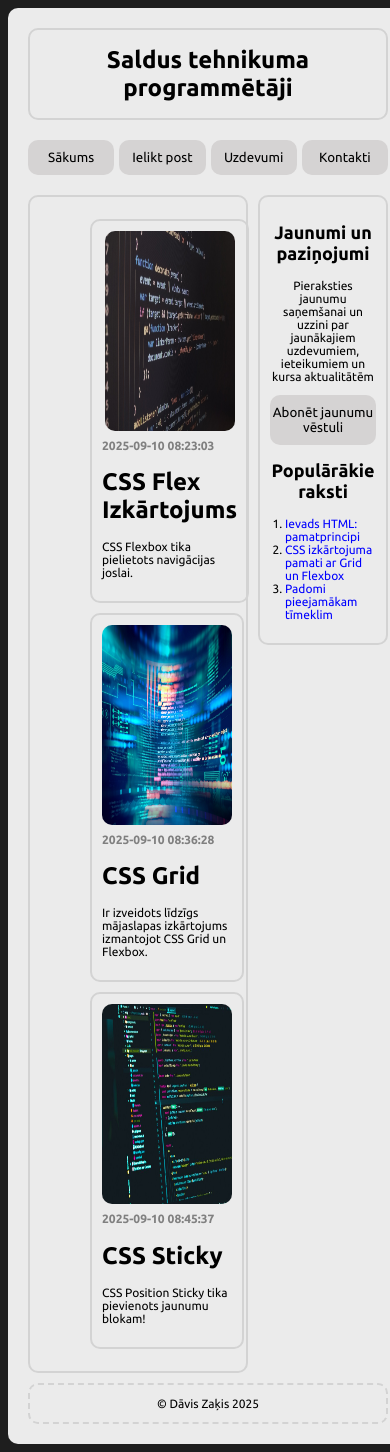
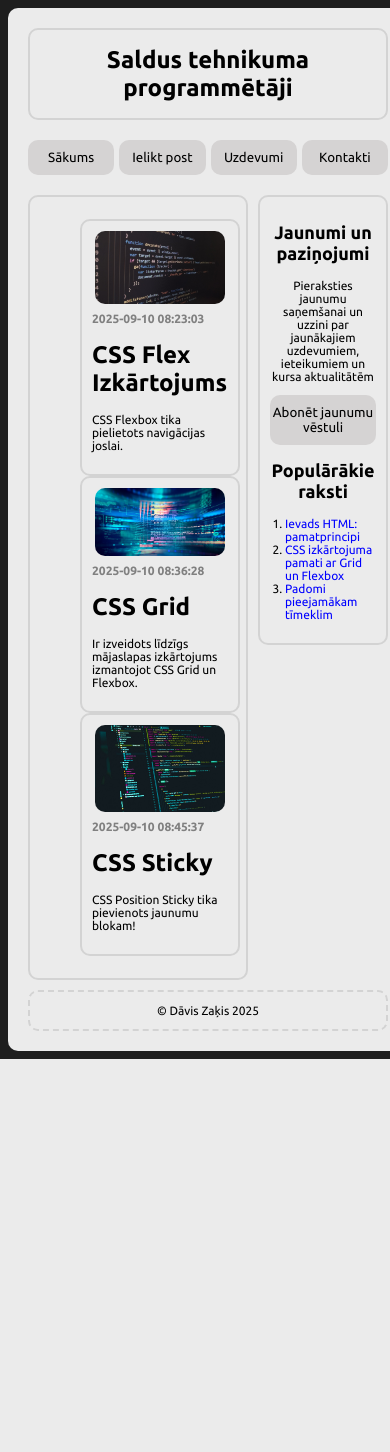
Before and after one commit to anboree/school-layout-task, a PHP site: page / in a window 390 px wide. After the commit the page ends 1059 px from the top, so only its background shows below. Run offline with PHP 8.4, Linux system fonts and the light colour scheme; data comes from the database, SQL or seed files in the repository.

Commit message:
Changed styling

```diff
--- a/style.css
+++ b/style.css
@@ -59,8 +59,8 @@ body{
     padding: 10px;
 }
 .picture{
-    width: 450px;
-    height: 200px;
+    max-width: 450px;
+    max-height: 200px;
     display: block;
     margin: 0 auto 0 auto;
     border-radius: 10px;
@@ -76,14 +76,7 @@ figcaption{
     border-radius: 10px;
     padding: 10px;
     margin: 10px;
-    width: fit-content;
-}
-
-.third-post{
-    border: 2px solid lightgray;
-    border-radius: 10px;
-    padding: 10px;
-    grid-row-start: 5;
+    width: 500px;
 }
 
 .news-block{
@@ -131,6 +124,10 @@ a:hover{
     .news-block{
         top: 110px;
     }
+
+    .post{
+        width: 350px;
+    }
 }
 
 @media screen and (max-width: 799px){
@@ -146,6 +143,11 @@ a:hover{
 
     .news-block{
         top: 110px;
+    }
+
+    .post{
+        width: 160px;
+        margin: 0 auto 0 auto;
     }
 }
 
```
